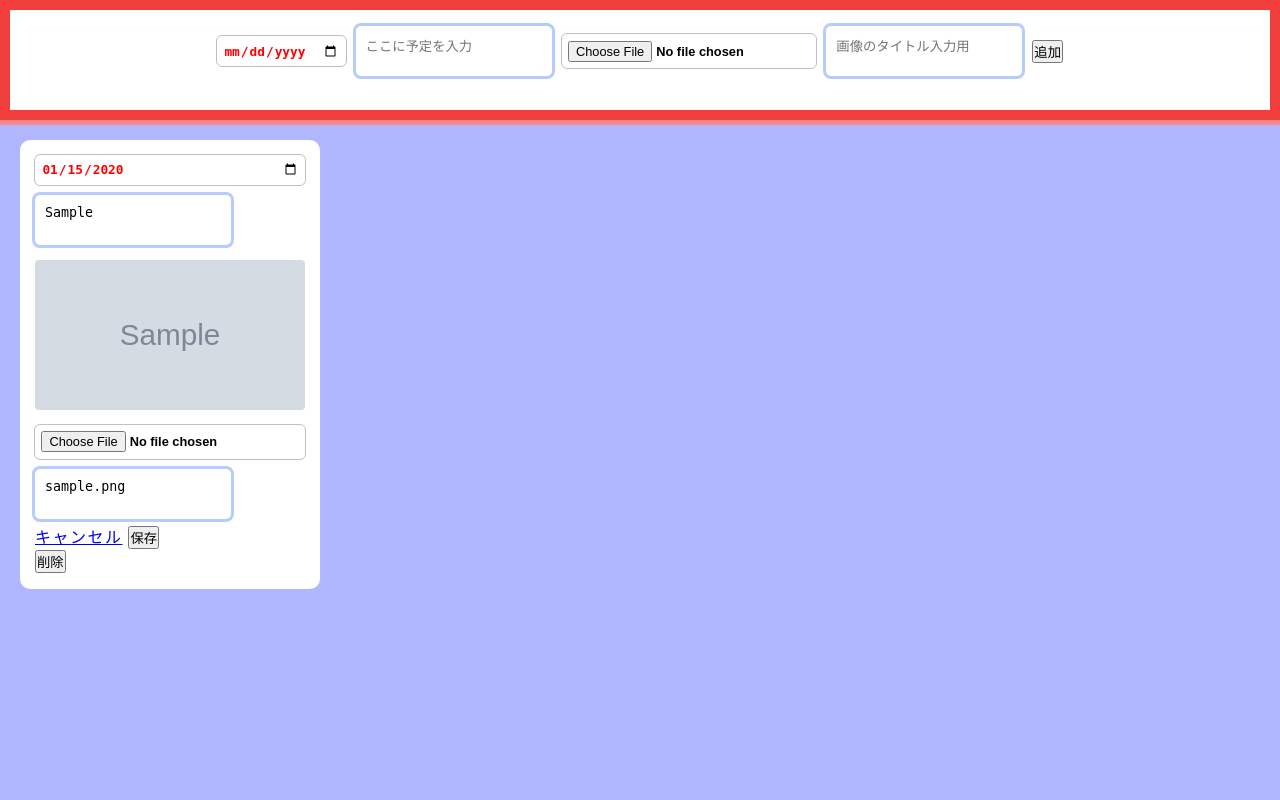
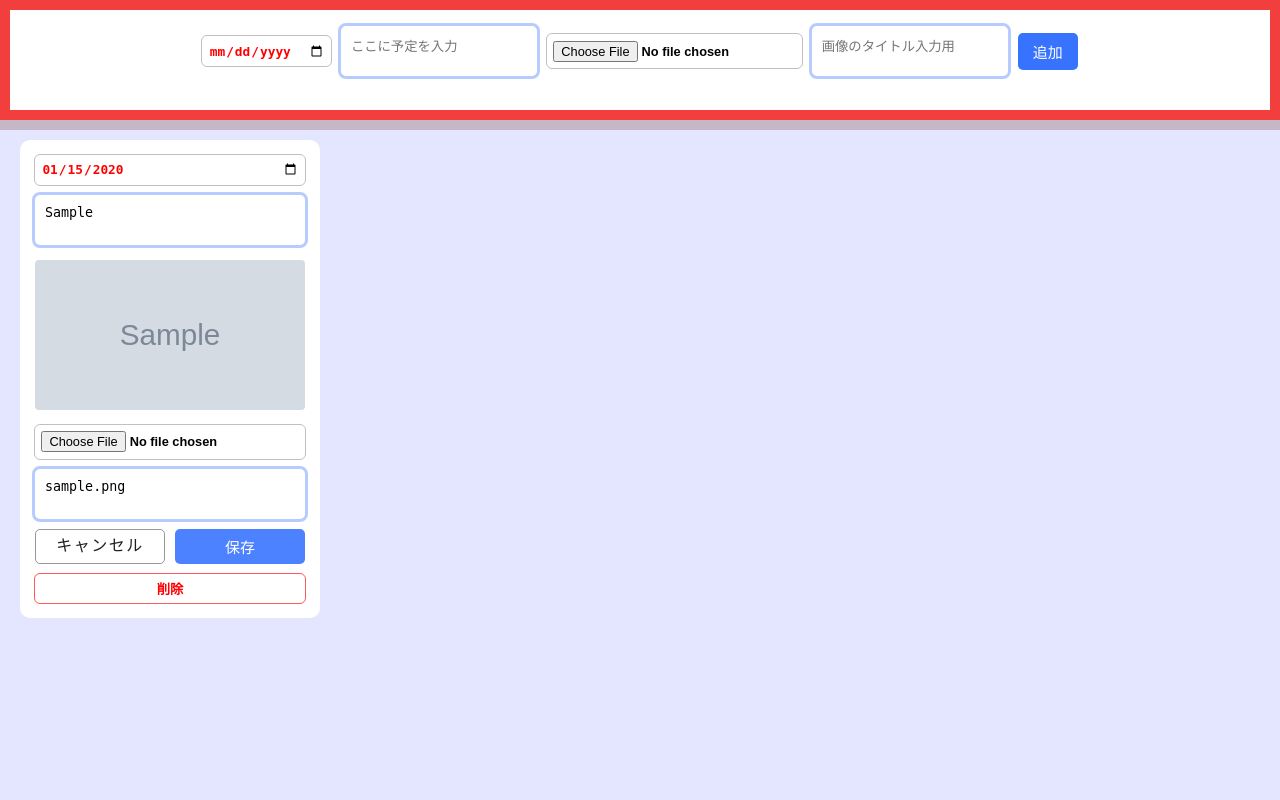
Before and after one commit to koketasi/schedule_app, a Flask app: page /?edit=1 in a window 1280 px wide. Run offline with Flask 3, Linux system fonts and the light colour scheme; tables that the repository leaves empty hold one stand-in row (values such as "Sample post"); grey boxes marked "Sample" are stand-in pictures.

Commit message:
Improve UI styles and expand textarea limits
Refine front-end styles and adjust form fields: update background and focus colors, replace heavy outline with softer box-shadows, and add .button_add and .button styles (including hover states) for consistent button layout. Make .edit textarea and file input widths explicit and add spacing/visual tweaks for card actions. Increase maxlength for event/title textareas from 40 to 50, add rows for title inputs, and add the button_add class to the add form button; also remove the 'text' class from the edit event textarea to match updated styling.

```diff
--- a/static/style.css
+++ b/static/style.css
@@ -10,7 +10,7 @@
     }
 }
 body{
-    background-color: rgb(176, 183, 255);
+    background-color: rgb(228, 230, 255);
     font-family:"ヒラギノ角ゴ ProN",'メイリオ',sans-serif;
     min-height:100vh;
     height: 100vh;
@@ -33,7 +33,7 @@ body{
     min-height: 15%;
     padding:1rem;
     border:rgb(243, 62, 62) solid 10px ;
-    outline: 5px solid #ff8787;
+    box-shadow: 0 10px 0 rgba(181, 154, 165, 0.614);
 }
 .add form{
     display: flex;
@@ -53,6 +53,9 @@ body{
     font-size: 0.8rem;
     border-radius: 5px;
       font-weight: bold;
+}
+input[type='date']{
+    min-width: 10%;
 }
 input[type='file']{
 
@@ -85,8 +88,22 @@ textarea:hover{
 textarea:focus{
     border: none;
     outline: none;
-    box-shadow: 0 0 10px rgb(0, 219, 253);
+    box-shadow: 0 0 10px rgb(0, 101, 253);
 
+}
+.button_add{
+    cursor:pointer;
+
+    font-size: 15px;
+    font-weight: 500;
+    border: none;
+    border-radius: 5px;
+    padding: 8px 15px;
+    background-color: rgb(55, 115, 255);
+    color: white;
+}
+.button_add:hover{
+    background-color: rgb(40, 86, 193);
 }
 .container{
     display: flex;
@@ -122,3 +139,52 @@ textarea:focus{
     width:100%;
     margin-bottom: 10px;
 }
+.edit textarea{
+    width: 100%;
+}
+.button{
+    display: flex;
+    gap: 10px;
+    margin-top: 3px;
+    margin-bottom: 10px;
+}
+.button a{
+    width: 50%;
+    border: solid 1px  rgba(110, 110, 110, 0.71);
+    border-radius: 5px;
+    text-decoration: none;
+    display: flex;
+    justify-content: center;
+    align-items: center;
+    color:rgba(9, 9, 9, 0.908);
+}
+.button a:hover{
+    background-color: rgba(0, 0, 0, 0.088);
+}
+.button button{
+    width: 50%;
+    border: none;
+    border-radius: 5px;
+    font-size: 15px;
+    font-weight: 500;
+    padding: 7px;
+    background-color: rgb(76, 130, 255);
+    color: white;
+}
+.button button:hover{
+    background-color: rgb(48, 81, 157);
+}
+.delete button{
+    width: 100%;
+    border: none;
+    border-radius: 5px;
+    color: red;
+    background-color: white;
+    outline: solid 1px rgba(255, 0, 0, 0.651);
+    padding: 5px;
+    font-weight: bold;
+}
+.delete button:hover{
+    background-color: rgb(255, 94, 94);
+    color: white;
+}
--- a/templates/index.html
+++ b/templates/index.html
@@ -13,10 +13,10 @@
         <form method="POST" action="{{url_for('index')}}" enctype="multipart/form-data">
             <input type="hidden" name="action" value="add">
             <input type="date" name="date" required>
-            <textarea class='text'  name='event' placeholder='ここに予定を入力' rows="2" required maxlength="40" ></textarea>
+            <textarea class='text'  name='event' placeholder='ここに予定を入力' rows="2" required maxlength="50" ></textarea>
             <input type="file" name="name"accept='image/*' >
-            <textarea name='title' placeholder='画像のタイトル入力用'></textarea>
-            <button >追加</button>
+            <textarea name='title' placeholder='画像のタイトル入力用' rows="2" maxlength="50"></textarea>
+            <button class="button_add">追加</button>
 
 
         </form>
@@ -35,7 +35,7 @@
                                 <input type="hidden" name="row" value="{{ i[4] }}">
 
                                 <input type="date" name="date" value='{{i[0]}}' required>
-                                <textarea class='text'  name='event' placeholder='ここに予定を入力' rows="2" required maxlength="40" >{{i[1]}}</textarea>
+                                <textarea   name='event' placeholder='ここに予定を入力' rows="2" required maxlength="50" >{{i[1]}}</textarea>
                                 {% if i[2] %}
                                     <img src="{{ url_for('static', filename=i[2]) }}" alt="予定の画像">
 
@@ -43,7 +43,7 @@
                                 <input type="file" name="name" accept='image/*' >
                                 <input type="hidden" name="current_name" value="{%if i[2]%}{{i[2]}}{%endif%}">
 
-                                <textarea name='title'  placeholder='画像のタイトル入力用'>{{i[3]}}</textarea>
+                                <textarea name='title'  placeholder='画像のタイトル入力用'rows="2" maxlength="50">{{i[3]}}</textarea>
                                 <div class="button">
                                     <a href="{{url_for('index')}}">キャンセル</a>
                                     <button type="submit" >保存</button>
```
